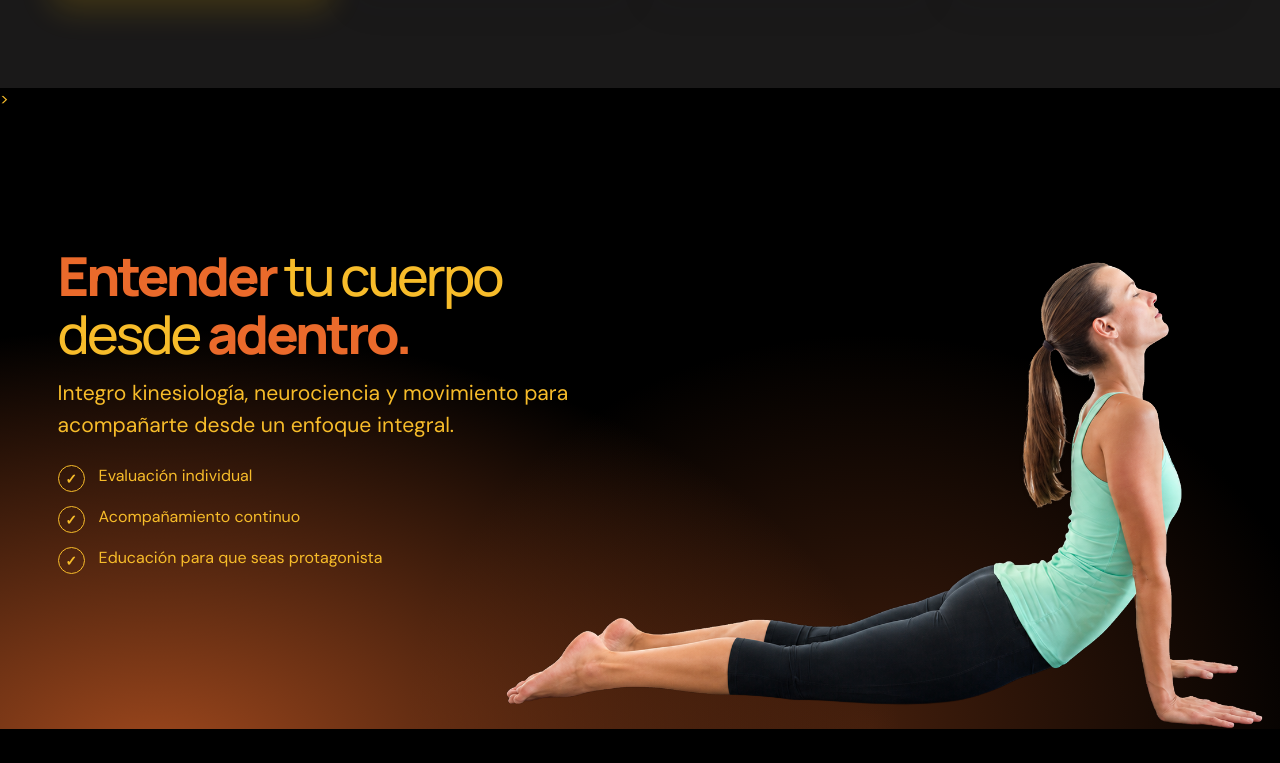
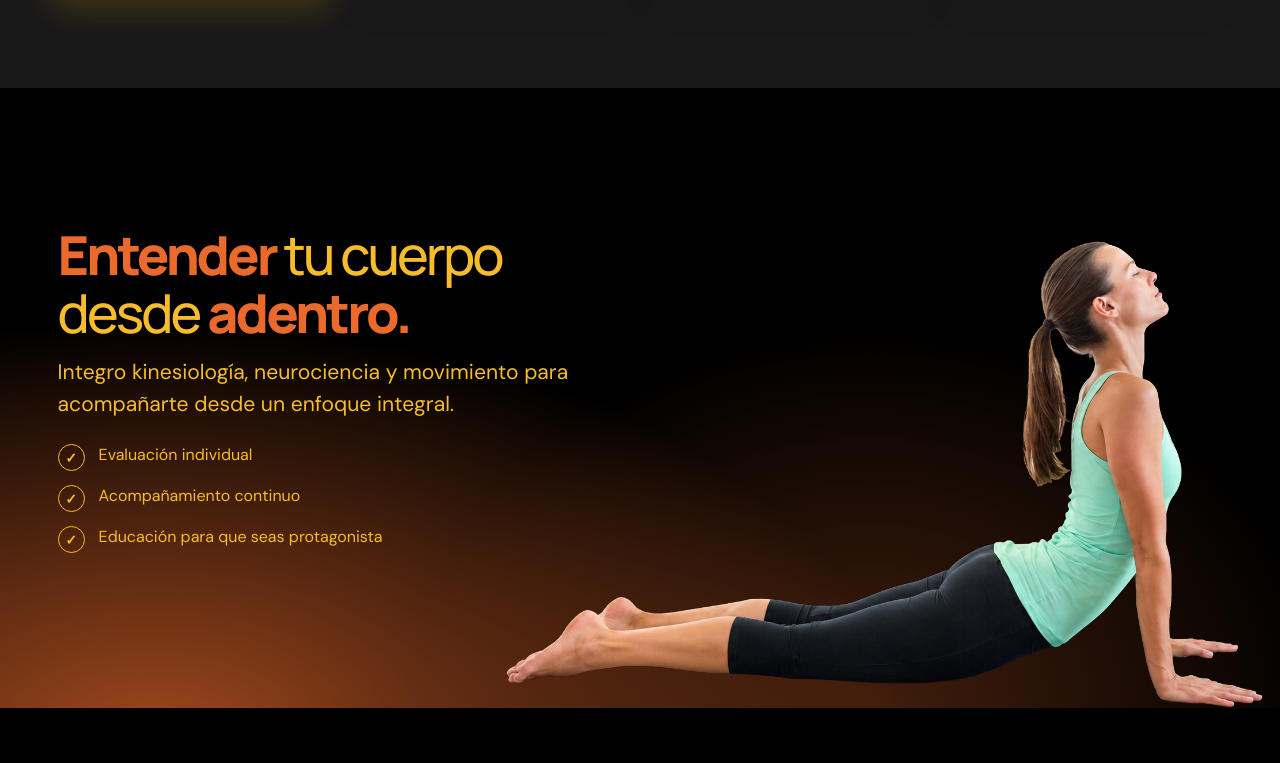
Before and after one commit to FacuEma25/nati_landing, a plain HTML site: page index.html in a window 1280 px wide. Shown: the part 2157-2920 px from the top of the page. Drawn offline with nearby package versions, Linux system fonts and the light colour scheme.

Commit message:
cambios-1

```diff
--- a/index.html
+++ b/index.html
@@ -283,7 +283,7 @@
 
 
     <!-- DIFFERENCE V2 - Diseño alternativo -->
-    <section class="difference-v2" aria-labelledby="difference-v2-title" data-aos="fade-right" data-aos-duration="750">>
+    <section class="difference-v2" aria-labelledby="difference-v2-title" data-aos="fade-right" data-aos-duration="750">
       <div class="difference-v2__inner">
 
         <div class="difference-v2__copy">
```
